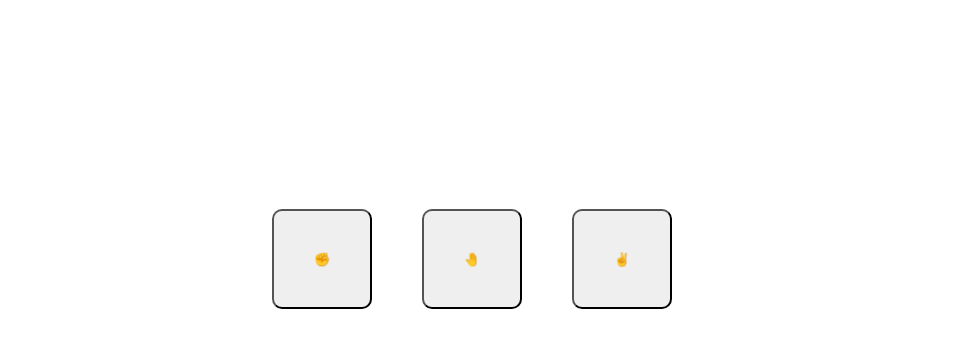
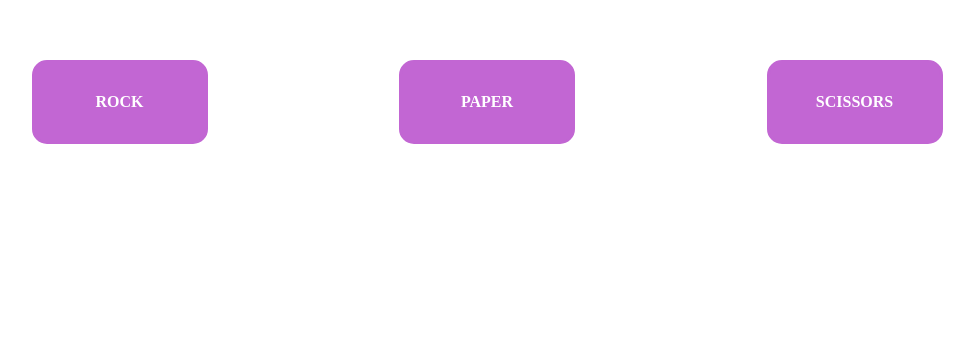
Before and after one commit to afmurillo97/rock_paper_scissors, a plain HTML site: page index.html in a window 1280 px wide. Shown: the part 291-638 px from the top of the page, without its empty margins (168-1142 px from the left). Drawn offline with Linux system fonts and the light colour scheme.

Commit message:
my 3 buttons are ready with the propertys CSS

```diff
--- a/index.html
+++ b/index.html
@@ -11,9 +11,9 @@
 </head>
 <body>
    <div class="answers">
-           <button class="answer">✊</button>
-           <button class="answer">🤚</button>
-           <button class="answer">✌️</button>
+           <div class="button-answer">Rock</div>
+           <div class="button-answer">Paper</div>
+           <div class="button-answer">Scissors</div>
    </div>
 </body>
 </html>
--- a/style.css
+++ b/style.css
@@ -1,18 +1,64 @@
 div.answers{
     display: flex;
-    justify-content: center;
-    flex-direction: row;
-    flex-wrap: wrap;
-    gap: 50px;
-    list-style-type: none;
-    margin-top: 500px;
+    flex: 1;
+    min-height: 100vh;
+    align-items: center;
+    justify-content: space-evenly;
 }
+.button-answer {
+    width: 170px;
+    padding-top: 30px;
+    padding-bottom: 30px;
+    text-align: center;
+    text-transform: uppercase;
+    font-weight: 600;
+    margin-left: 30px;
+    margin-bottom: 30px;
+    cursor: pointer;
+    display: inline-block;
+    background-color: transparent;
+    border: 3px solid #c266d3;
+    border-radius: 15px;
+    color: #fff;
+    transition: .3s;
+    background-image: -webkit-linear-gradient(30deg, #c266d3 50%, transparent 50%);
+    background-image: linear-gradient(30deg, #c266d3 50%, transparent 50%);
+    background-size: 500px;
+    background-repeat: no-repeat;
+    background-position: 0%;
+    -webkit-transition: background 300ms ease-in-out;
+    transition: background 300ms ease-in-out;
+  }
+  .button-answer:hover {
+    animation: pulse 1s infinite;
+    transition: .3s;
+    background-position: 100%;
+    color: #c266d3;
+  }
+  @keyframes pulse {
+    0% {
+      transform: scale(1);
+    }
+    70% {
+      transform: scale(.9);
+    }
+      100% {
+      transform: scale(1);
+    }
+  }
 
-.answer{
-    display: flex;
-    width: 100px;
-    height: 100px;
-    justify-content: center;
-    align-items: center;
-    border-radius: 10px;
-}
+  /* .button-2 {
+    color: #fff;
+    border: 3px solid #c266d3;
+    background-image: -webkit-linear-gradient(30deg, #c266d3 50%, transparent 50%);
+    background-image: linear-gradient(30deg, #c266d3 50%, transparent 50%);
+    background-size: 500px;
+    background-repeat: no-repeat;
+    background-position: 0%;
+    -webkit-transition: background 300ms ease-in-out;
+    transition: background 300ms ease-in-out;
+  }
+  .button-2:hover {
+    background-position: 100%;
+    color: #c266d3;
+  } */
```
